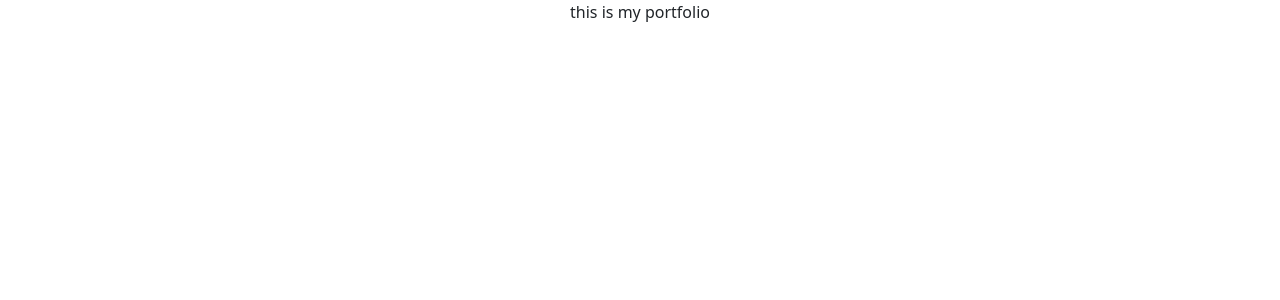
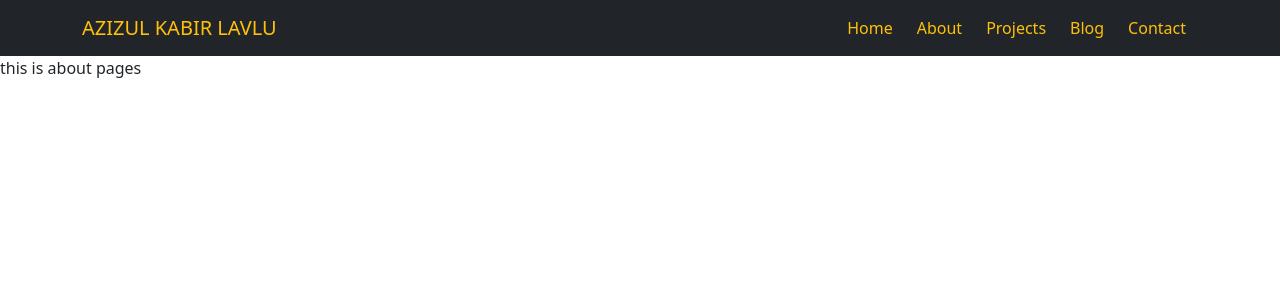
Before and after one commit to azizulkabir/Azizul-Kabir-Lavlu-Portfolio-, a React (Create React App) app: page /about in a window 1280 px wide. Shown: the top 300 px of the page. Built offline with nearby package versions, Linux system fonts and the light colour scheme.

Commit message:
add header

```diff
--- a/package.json
+++ b/package.json
@@ -10,6 +10,7 @@
     "react": "^18.2.0",
     "react-bootstrap": "^2.5.0",
     "react-dom": "^18.2.0",
+    "react-router-dom": "^6.4.0",
     "react-scripts": "5.0.1",
     "web-vitals": "^2.1.4"
   },
--- a/src/App.js
+++ b/src/App.js
@@ -1,9 +1,24 @@
+import { Route, Routes } from 'react-router-dom';
 import './App.css';
+import About from './Component/About/About';
+import Header from './Component/Header/Header';
+import Home from './Component/Home/Home';
+import Projects from './Component/Projects/Projects';
+import Contact from './Component/Contact/Contact';
 
 function App() {
   return (
-    <div className="App">
-     this is my portfolio
+    <div  className=''>
+      <Header></Header>
+     <Routes>
+      <Route path='/' element={<Home></Home>}></Route>
+      <Route path='/home' element={<Home></Home>}></Route>
+      <Route path='/about' element={<About></About>}></Route>
+      <Route path='/projects' element={<Projects></Projects>}></Route>
+      <Route path='/contact' element={<Contact></Contact>}></Route>
+     </Routes>
+
+
     </div>
   );
 }
--- /dev/null
+++ b/src/Component/About/About.js
@@ -0,0 +1,11 @@
+import React from 'react';
+
+const About = () => {
+    return (
+        <div>
+            this is about pages
+        </div>
+    );
+};
+
+export default About;
--- /dev/null
+++ b/src/Component/Contact/Contact.js
@@ -0,0 +1,11 @@
+import React from 'react';
+
+const Contact = () => {
+    return (
+        <div>
+            this iss contact
+        </div>
+    );
+};
+
+export default Contact;
--- /dev/null
+++ b/src/Component/Header/Header.js
@@ -0,0 +1,28 @@
+import React from 'react';
+import { Container, Nav, Navbar } from 'react-bootstrap';
+import {Link } from "react-router-dom";
+
+const Header = () => {
+    return (
+        <div>
+            <Navbar bg="dark" expand="lg">
+                <Container>
+                    <Navbar.Brand href="#home" className='text-warning'>AZIZUL KABIR LAVLU</Navbar.Brand>
+                    <Navbar.Toggle aria-controls="basic-navbar-nav" />
+                    <Navbar.Collapse id="basic-navbar-nav">
+                        <Nav className="ms-auto">
+                            <Link className='mx-1 text-decoration-none text-warning px-2 rounded-2' to="/home">Home</Link>
+                            <Link className='mx-1 text-decoration-none text-warning px-2 rounded-2' to="/about">About</Link>
+                            <Link className='mx-1 text-decoration-none text-warning px-2 rounded-2' to="/projects">Projects</Link>
+                            <Link className='mx-1 text-decoration-none text-warning px-2 rounded-2' to="/blog">Blog</Link>
+                            <Link className='mx-1 text-decoration-none text-warning px-2 rounded-2' to="/contact">Contact</Link>
+
+                        </Nav>
+                    </Navbar.Collapse>
+                </Container>
+            </Navbar>
+        </div>
+    );
+};
+
+export default Header;
--- /dev/null
+++ b/src/Component/Projects/Projects.js
@@ -0,0 +1,11 @@
+import React from 'react';
+
+const Projects = () => {
+    return (
+        <div>
+            this si project
+        </div>
+    );
+};
+
+export default Projects;
--- a/src/index.js
+++ b/src/index.js
@@ -4,12 +4,16 @@
 import App from './App';
 import 'bootstrap/dist/css/bootstrap.min.css';
 import reportWebVitals from './reportWebVitals';
+import { BrowserRouter } from 'react-router-dom';
 
 const root = ReactDOM.createRoot(document.getElementById('root'));
 root.render(
-  <React.StrictMode>
-    <App />
-  </React.StrictMode>
+  <BrowserRouter>
+    <React.StrictMode>
+      <App />
+    </React.StrictMode>
+  </BrowserRouter>
+
 );
 
 // If you want to start measuring performance in your app, pass a function
```
Also changed, not shown: src/Component/Blog/Blog.js (added, +11 -0 lines), 1 other file (tests, documents, lock files or other folders).
